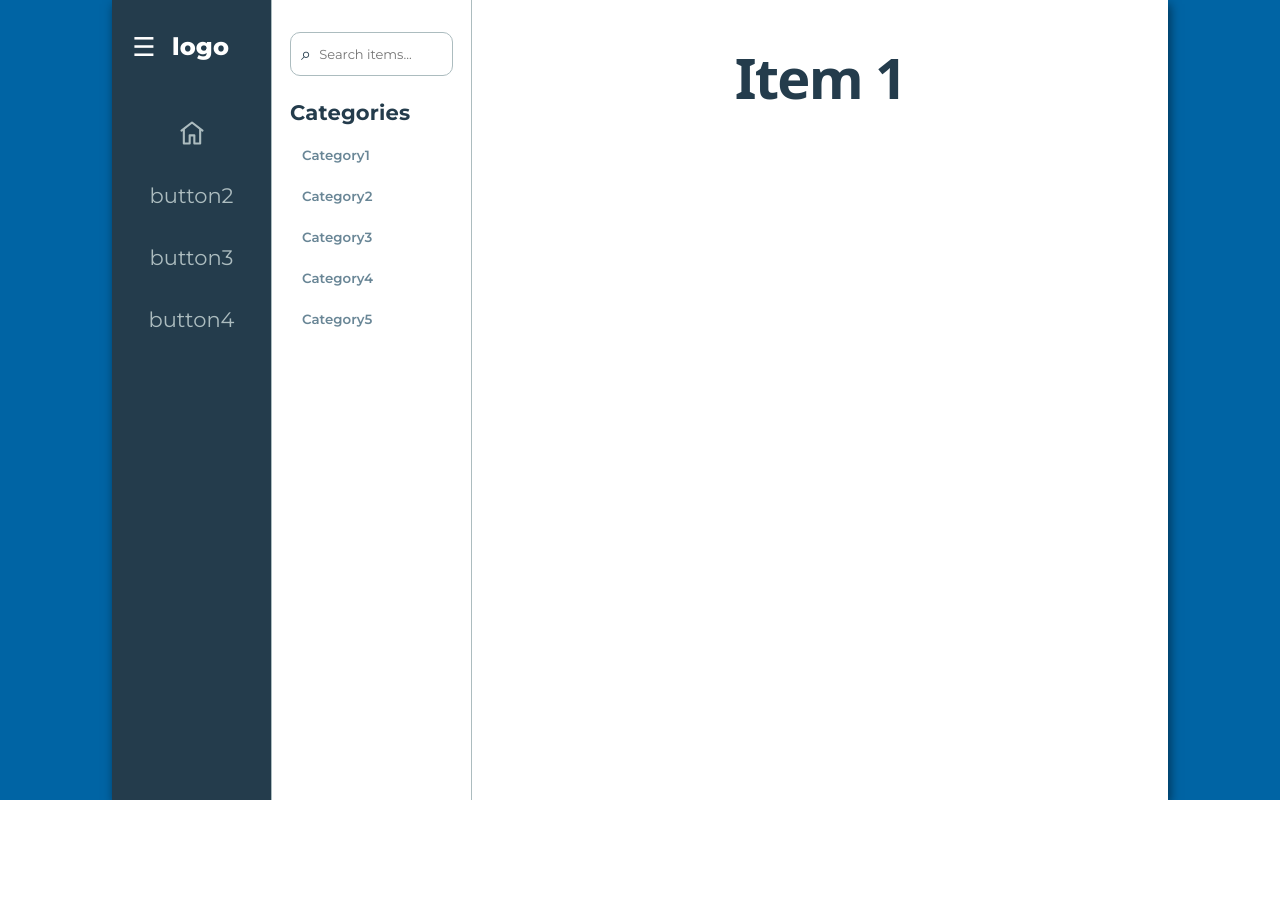
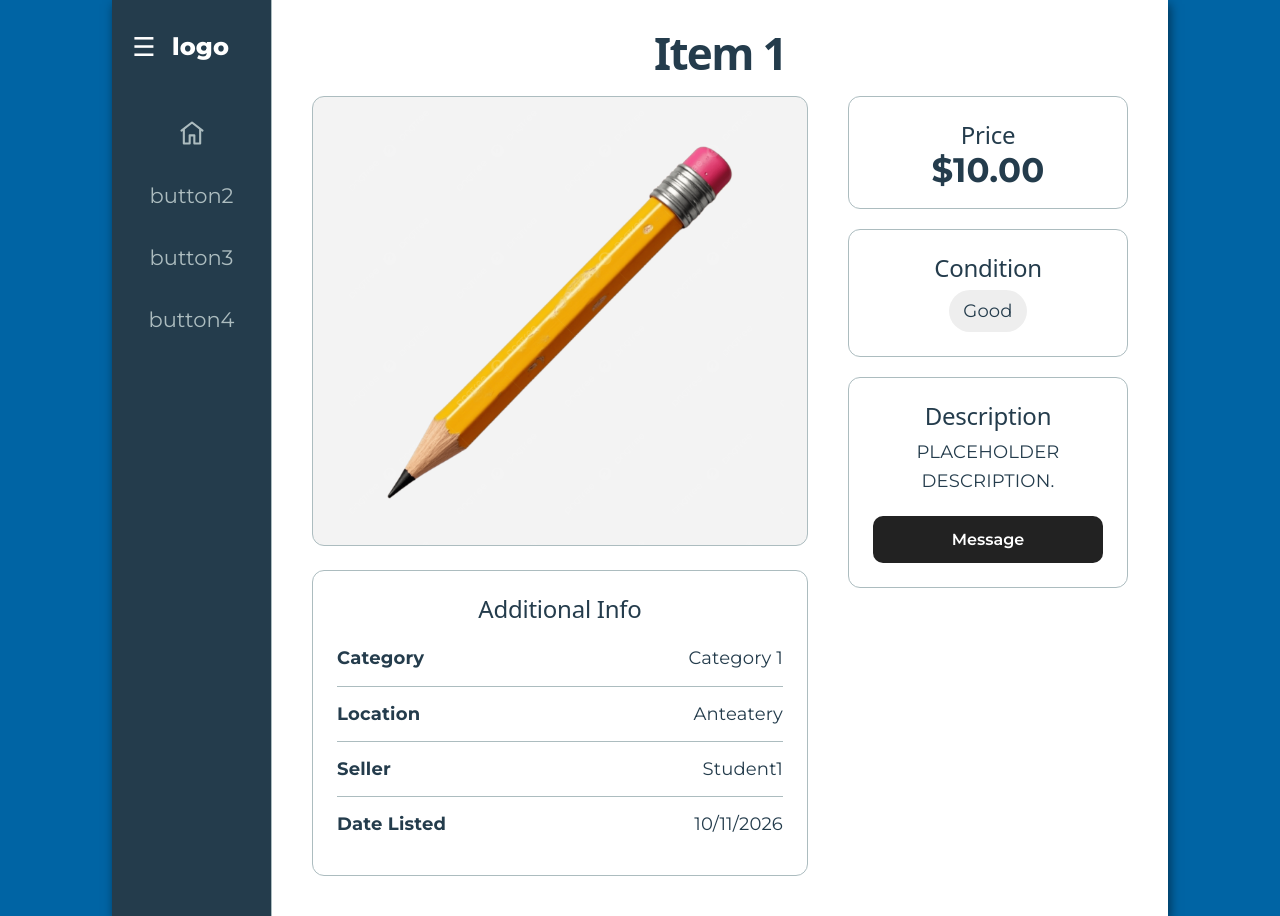
Before and after one commit to NealAdams251/UniMarket, a React (Vite) app: page /ItemPage/1 in a window 1280 px wide. Before the commit the page ends 800 px from the top, so only its background shows below. Built offline with nearby package versions, Linux system fonts and the light colour scheme.

Commit message:
added item page

```diff
--- a/src/pages/ItemPage/ItemPage.css
+++ b/src/pages/ItemPage/ItemPage.css
@@ -55,3 +55,131 @@ body {
     font-weight: 700;
 
 }
+
+.item-content {
+    padding: 40px;
+    width: 100%;
+    box-sizing: border-box;
+}
+
+.item-name {
+  font-size: 44px;
+  margin: 0 0 30px;
+}
+
+.item-details {
+    display: grid;
+    grid-template-columns: minmax(0, 2fr) minmax(280px, 1fr);
+    gap: 40px;
+    align-items: start;
+}
+
+.item-left {
+    display: flex;
+    flex-direction: column;
+    gap: 24px;
+}
+
+.item-image-container {
+    width: 100%;
+    height: 450px;
+    background-color: #f3f3f3;
+    border-radius: 12px;
+    overflow: hidden;
+    display: flex;
+    align-items: center;
+    justify-content: center;
+    border: 1px solid var(--border);
+}
+
+.item-image {
+    width: 100%;
+    height: 100%;
+    object-fit: contain;
+}
+
+.item-right {
+    display: flex;
+    flex-direction: column;
+    gap: 20px;
+}
+
+.item-card,
+.additional-info {
+    background-color: white;
+    border: 1px solid var(--border);
+    border-radius: 12px;
+    padding: 24px;
+}
+
+.item-card h2,
+.additional-info h2 {
+    margin-top: 0;
+    color: var(--text-primary);
+}
+
+.item-price {
+    font-size: 34px;
+    font-weight: 700;
+    margin: 0;
+}
+
+.item-condition {
+    display: inline-block;
+    background-color: #eee;
+    padding: 8px 14px;
+    border-radius: 999px;
+    margin: 0;
+}
+
+.description-card p {
+    line-height: 1.6;
+}
+
+.info-row {
+    display: flex;
+    justify-content: space-between;
+    padding: 14px 0;
+    border-bottom: 1px solid var(--border);
+}
+
+.info-row:last-child {
+    border-bottom: none;
+}
+
+.info-label {
+    font-weight: 700;
+}
+
+.message-button {
+    width: 100%;
+    margin-top: 20px;
+    padding: 14px 20px;
+
+    border: none;
+    border-radius: 10px;
+
+    background-color: #222;
+    color: white;
+
+    font-size: 16px;
+    font-weight: 600;
+
+    cursor: pointer;
+
+    transition: background-color 0.2s ease;
+}
+
+.message-button:hover {
+  background-color: #444;
+}
+
+@media (max-width: 900px) {
+  .item-details {
+    grid-template-columns: 1fr;
+  }
+
+  .item-image-container {
+    height: 350px;
+  }
+}
--- a/src/pages/ItemPage/ItemPage.jsx
+++ b/src/pages/ItemPage/ItemPage.jsx
@@ -3,9 +3,25 @@ import { useState } from 'react'
 import { useParams } from 'react-router-dom'
 import Sidebar from '../../components/Sidebar/Sidebar'
 
+import examplePic from '../../assets/pencil.png'
+
 function ItemPage() {
   const { id } = useParams()
-  const [categoriesOpen, setCategoriesOpen] = useState(true)
+  const [categoriesOpen, setCategoriesOpen] = useState(false)
+
+  // Placeholder Item
+  const item = {
+    name: `Item ${id}`,
+    image: examplePic,
+    price: '$10.00',
+    condition: 'Good',
+    description:
+      'PLACEHOLDER DESCRIPTION.',
+    category: 'Category 1',
+    location: 'Anteatery',
+    seller: 'Student1',
+    date: '10/11/2026'
+  }
 
   return (
     <div className={`item-page${categoriesOpen ? '' : ' search-panel-closed'}`}>
@@ -33,9 +49,66 @@ function ItemPage() {
           </div>
         </div>
       </aside>
-      <main className="item-layout">
+      <main className="item-content">
         {/* Placeholder until item details are connected to the backend. */}
-        <h1 className="item-name">Item {id}</h1>
+        <h1 className="item-name">{item.name}</h1>
+
+        <div className="item-details">
+
+          <div className="item-left">
+            <div className="item-image-container">
+              <img
+                src={item.image}
+                alt={item.name}
+                className="item-image"
+              />
+            </div>
+
+            <div className="additional-info">
+              <h2>Additional Info</h2>
+
+              <div className="info-row">
+                <span className="info-label">Category</span>
+                <span>{item.category}</span>
+              </div>
+
+              <div className="info-row">
+                <span className="info-label">Location</span>
+                <span>{item.location}</span>
+              </div>
+
+              <div className="info-row">
+                <span className="info-label">Seller</span>
+                <span>{item.seller}</span>
+              </div>
+
+              <div className="info-row">
+                <span className="info-label">Date Listed</span>
+                <span>{item.date}</span>
+              </div>
+
+
+            </div>
+          </div>
+
+          <div className="item-right">
+            <div className="item-card">
+              <h2>Price</h2>
+              <p className="item-price">{item.price}</p>
+            </div>
+
+            <div className="item-card">
+              <h2>Condition</h2>
+              <p className="item-condition">{item.condition}</p>
+            </div>
+
+            <div className="item-card description-card">
+              <h2>Description</h2>
+              <p>{item.description}</p>
+            <button className="message-button">Message</button>
+            </div>
+          </div>
+        </div>
       </main>
     </div>
   )
```
